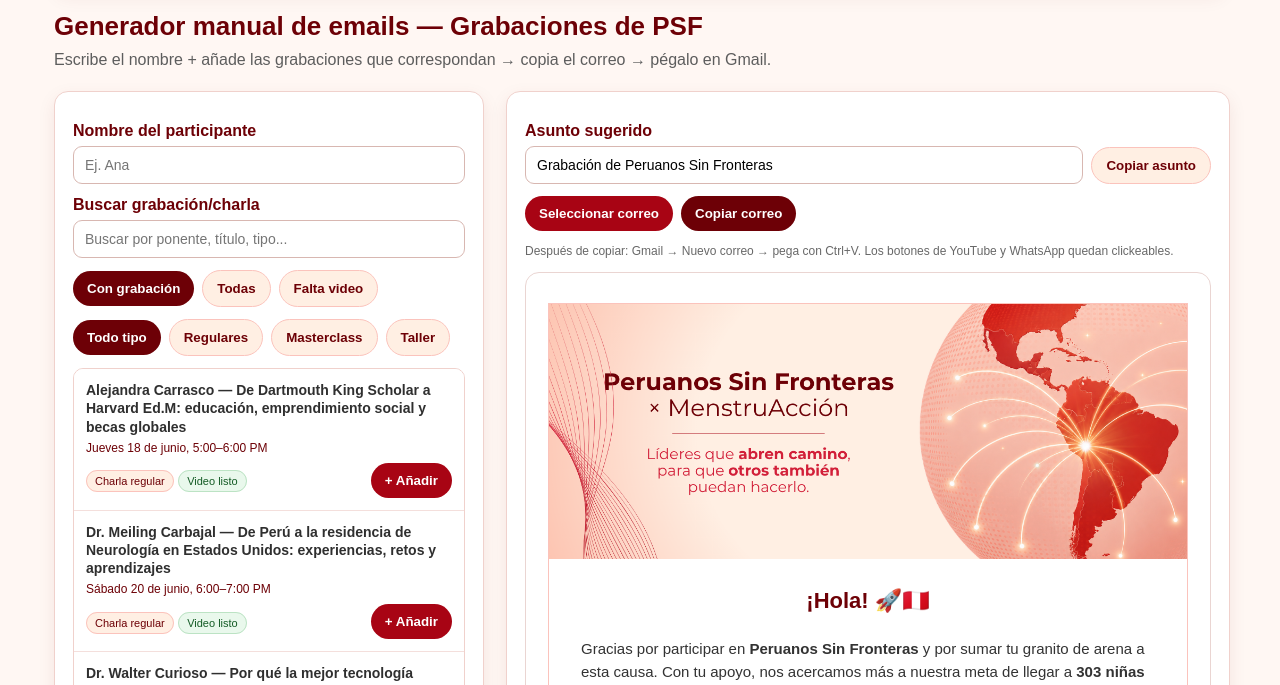
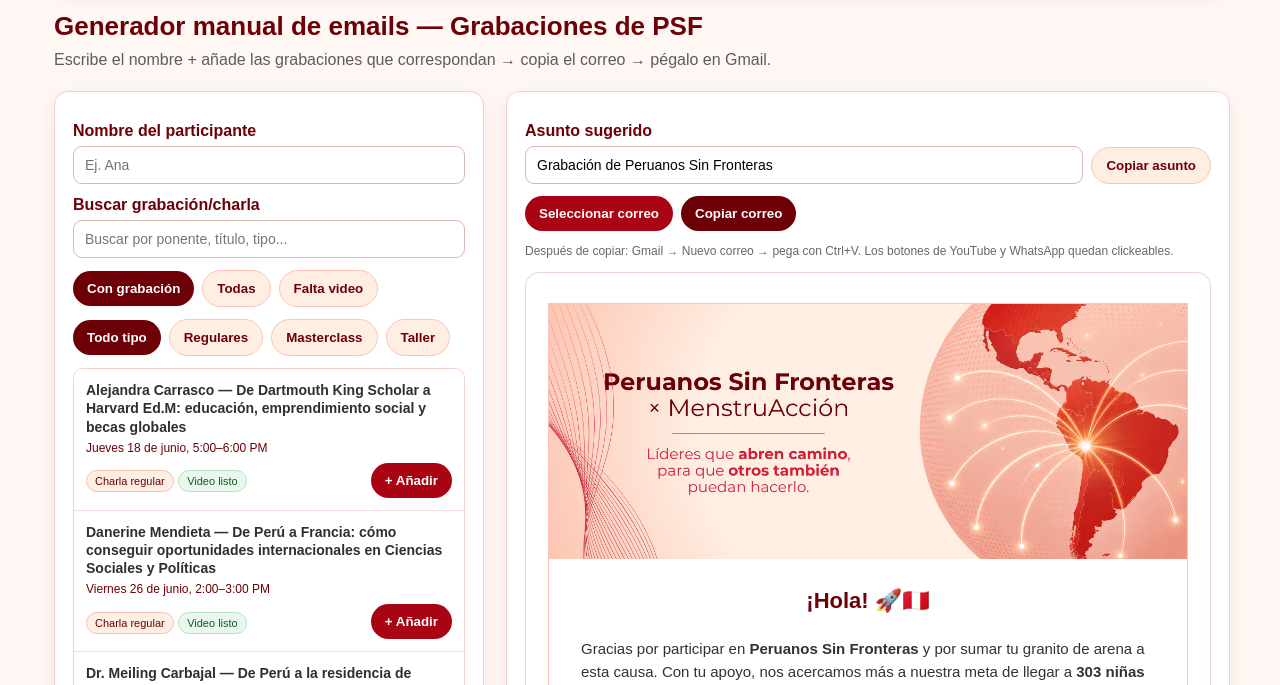
Before and after one commit to menstruaccion/grabaciones-de-psf, a plain HTML site: page index.html in a window 1280 px wide. Shown: the part 115-800 px from the top of the page. Drawn offline with Linux system fonts and the light colour scheme.

Commit message:
Update index.html

```diff
--- a/index.html
+++ b/index.html
@@ -217,7 +217,7 @@
     "ponente": "Danerine Mendieta",
     "titulo": "Danerine Mendieta — De Perú a Francia: cómo conseguir oportunidades internacionales en Ciencias Sociales y Políticas",
     "fechaHora": "Viernes 26 de junio, 2:00–3:00 PM",
-    "video": "PEGAVIDEOAQUI"
+    "video": "https://youtu.be/tW1HgUtBZfw?si=eMK0kvwDsQuTVW5v"
   },
   {
     "tipo": "Charla regular",
```
